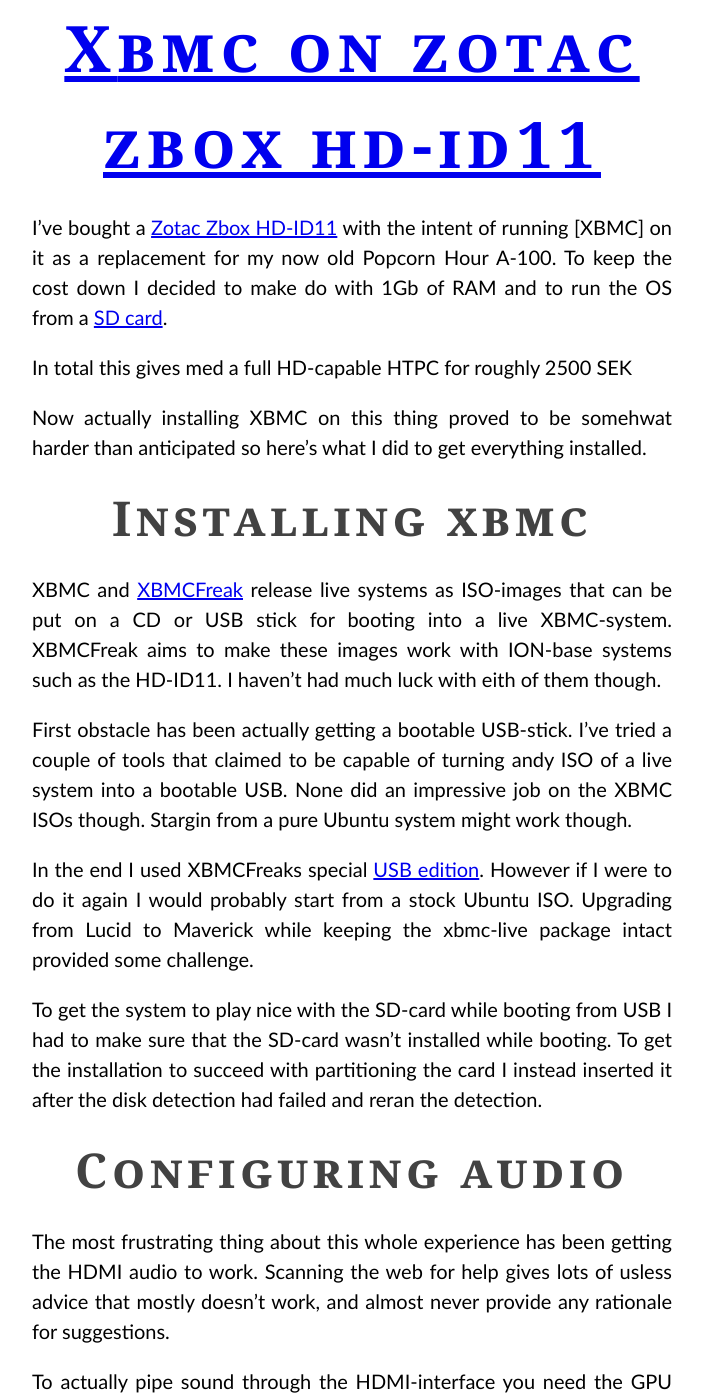
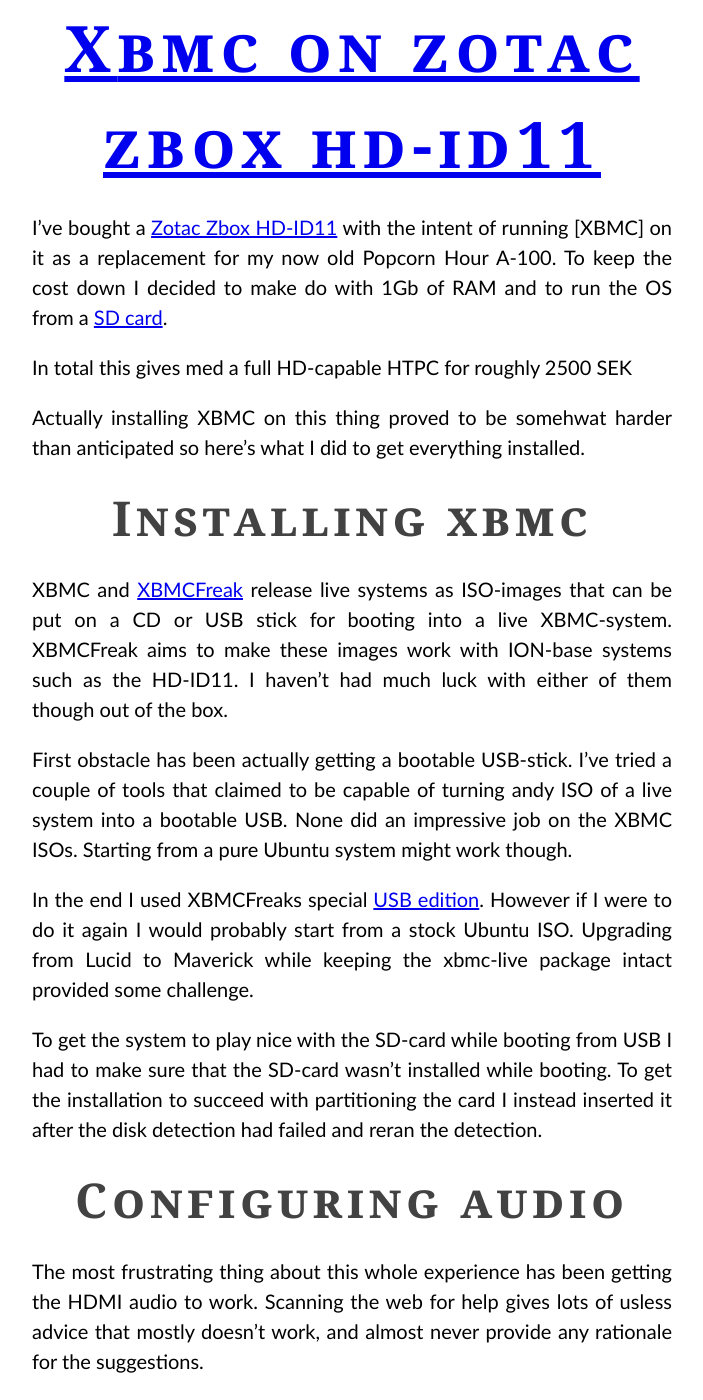
Before and after one commit to JohnNilsson/johnnilsson.github.io, a Jekyll site: the page built from _posts/2010-09-26-xbmc-on-zotac-zbox-hd-id11.markdown, in a window 1280 px wide and 1400 px high. Shown: the whole window, without its empty margins (288-991 px from the left). Built offline with Jekyll 4.4.1, drawn with Linux system fonts in a browser that asks for light colours.

Commit message:
Rewording

```diff
--- a/_posts/2010-09-26-xbmc-on-zotac-zbox-hd-id11.markdown
+++ b/_posts/2010-09-26-xbmc-on-zotac-zbox-hd-id11.markdown
@@ -14,14 +14,13 @@
 
 In total this gives med a full HD-capable HTPC for roughly 2500 SEK
 
-Now actually installing XBMC on this thing proved to be somehwat harder than anticipated so
-here's what I did to get everything installed.
+Actually installing XBMC on this thing proved to be somehwat harder than anticipated so here's what I did to get everything installed.
 
 ## Installing XBMC
 
-XBMC and [XBMCFreak] release live systems as ISO-images that can be put on a CD or USB stick for booting into a live XBMC-system. XBMCFreak aims to make these images work with ION-base systems such as the HD-ID11. I haven't had much luck with eith of them though.
+XBMC and [XBMCFreak] release live systems as ISO-images that can be put on a CD or USB stick for booting into a live XBMC-system. XBMCFreak aims to make these images work with ION-base systems such as the HD-ID11. I haven't had much luck with either of them though out of the box.
 
-First obstacle has been actually getting a bootable USB-stick. I've tried a couple of tools that claimed to be capable of turning andy ISO of a live system into a bootable USB. None did an impressive job on the XBMC ISOs though. Stargin from a pure Ubuntu system might work though.
+First obstacle has been actually getting a bootable USB-stick. I've tried a couple of tools that claimed to be capable of turning andy ISO of a live system into a bootable USB. None did an impressive job on the XBMC ISOs. Starting from a pure Ubuntu system might work though.
 
 In the end I used XBMCFreaks special [USB edition]. However if I were to do it again I would probably start from a stock Ubuntu ISO. Upgrading from Lucid to Maverick while keeping the xbmc-live package intact provided some challenge.
 
@@ -32,7 +31,7 @@
 
 ## Configuring Audio
 
-The most frustrating thing about this whole experience has been getting the HDMI audio to work. Scanning the web for help gives lots of usless advice that mostly doesn't work, and almost never provide any rationale for suggestions.
+The most frustrating thing about this whole experience has been getting the HDMI audio to work. Scanning the web for help gives lots of usless advice that mostly doesn't work, and almost never provide any rationale for the suggestions.
 
 To actually pipe sound through the HDMI-interface you need the GPU up and running. Apparently audio and video has to be mixed in some funny way involving the NVidia
 drivers. So make sure the nvidia drivers are 190+ (I'm running 260 something now) and that the xorg server is running when testing stuff.
```
